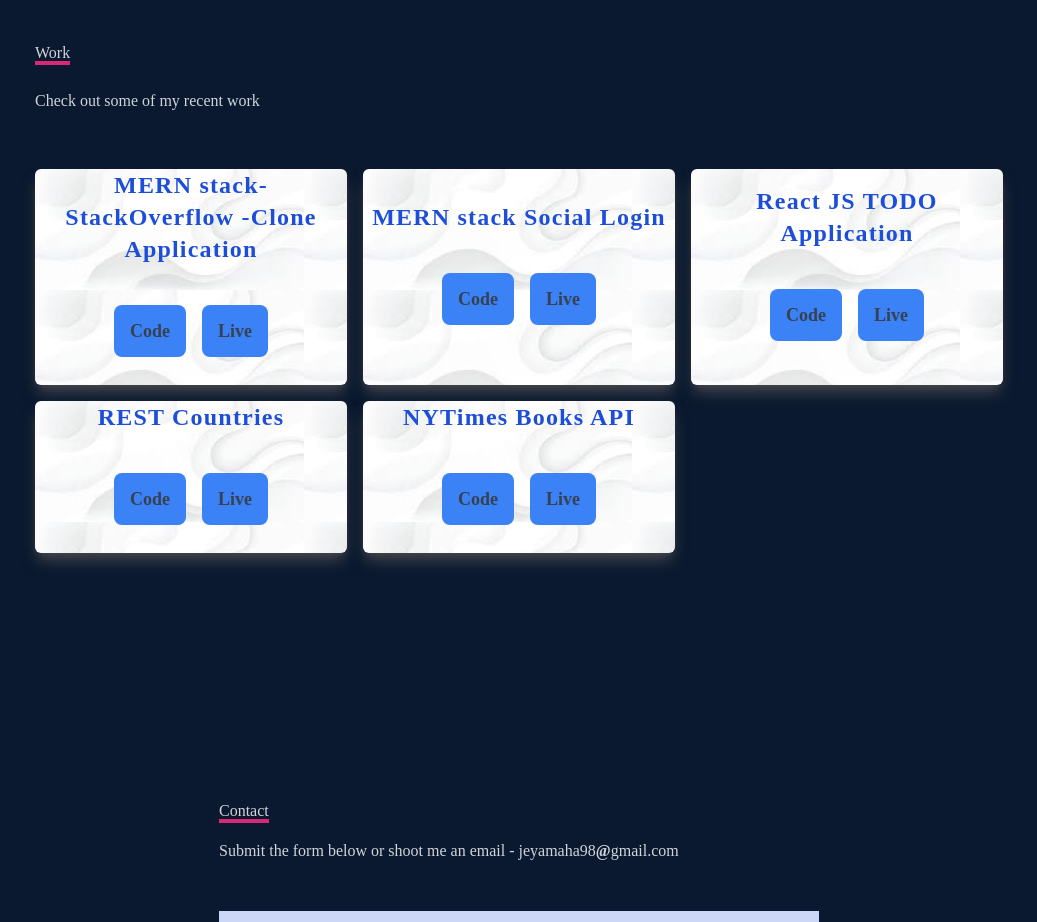
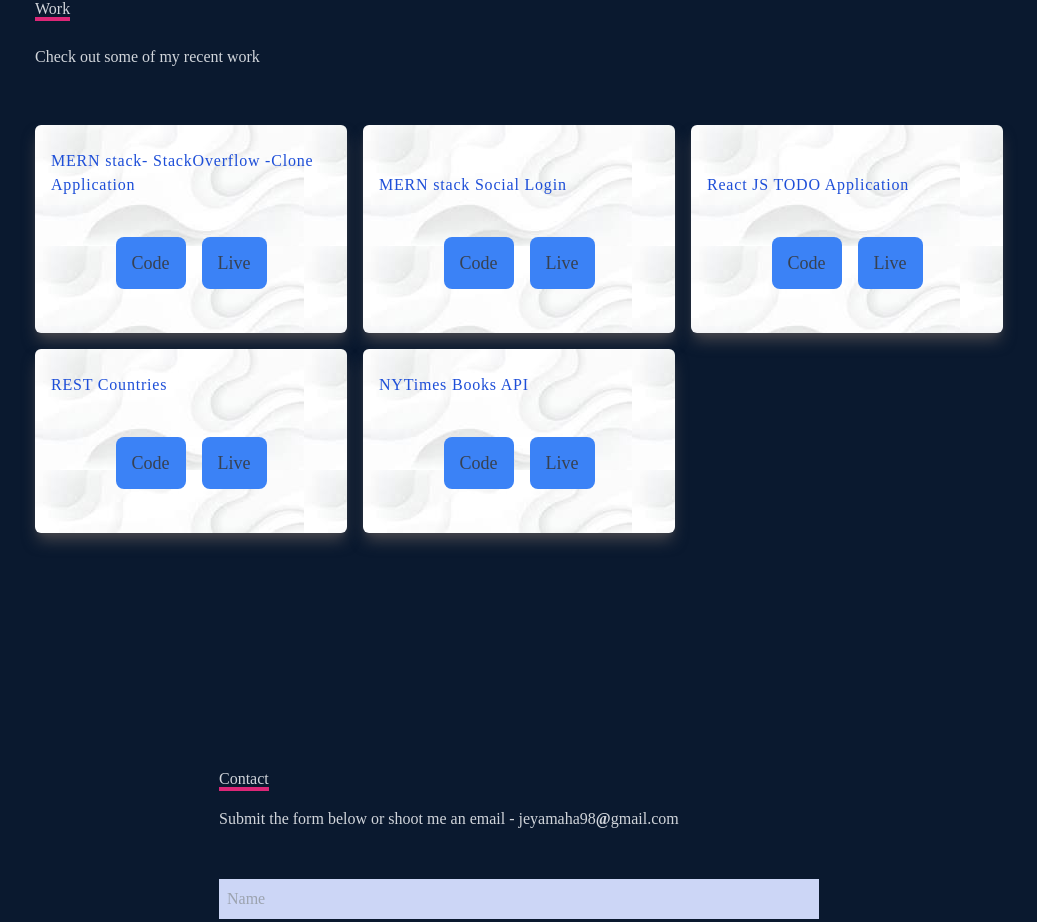
Before and after one commit to MaharaniJ/simple-portfolio, a React (Create React App) app: page / in a window 1280 px wide. Shown: the part 2535-3457 px from the top of the page, without its empty margins (121-1158 px from the left). Built offline with nearby package versions, Linux system fonts and the light colour scheme.

Commit message:
work-card-resize

```diff
--- a/src/App.js
+++ b/src/App.js
@@ -7,7 +7,7 @@
 import Contact from "./components/Contact.jsx";
 function App() {
   return (
-    <div>
+    <div className="grid gap-0">
       <Navbar />
       <Home />
       <About />
--- a/src/components/Work.jsx
+++ b/src/components/Work.jsx
@@ -1,43 +1,50 @@
 import React from "react";
 import { data } from "../data/data";
+
+
+
 
 const Work = () => {
   // projects file
   const project = data;
   //setProject(data);
 
+  // ... (other code)
+
   return (
-    <div name="work" className="w-full md:h-screen text-gray-300  bg-[#0a192f]">
+    <div name="work" className="w-full md:h-screen text-gray-300 bg-[#0a192f]">
       <div className="max-w-[1000px] mx-auto p-4 flex flex-col justify-center w-full h-full">
         <div className="pb-8">
           <p className="inline border-b-4 text-gray-300 border-pink-600">
             Work
           </p>
           <p className="py-6"> Check out some of my recent work</p>
+          {/* ... (other code) */}
         </div>
 
         {/* container for projects */}
         <div className="grid sm:grid-cols-2 md:grid-cols-3 gap-4">
-          {/* Gird Item */}
+          {/* Grid Item */}
           {project.map((item, index) => (
             <div
               key={index}
               style={{ backgroundImage: `url(${item.image})` }}
-              className="shadow-lg shadow-[#46464c] group container rounded-md
-              flex justify-center text-center items-center  mx-auto content-div "
+              className="shadow-lg shadow-[#46464c] group container rounded-md flex flex-col justify-between mx-auto content-div card-container  hover:scale-90 duration-500"
             >
-              {/* Hover effect for images */}
+              {/* Image */}
+              <div className="card-image"></div>
 
-              <div className=" hover:scale-90  duration-500 ">
-                <span className="text-2xl mt-2 font-bold overflow-hidden text-blue-700 tracking-wider">
+              {/* Project Details */}
+              <div className="card-details flex flex-col justify-between p-4">
+                <span className="mt-2 overflow-hidden text-blue-700 tracking-wider">
                   {item.name}
                 </span>
-                <div className="pt-8 text-center mb-5 ">
+                <div className="pt-8 text-center mb-5">
                   {/* eslint-disable-next-line */}
                   <a href={item.github} target="_blank">
                     <button
                       className="text-center rounded-lg px-4 py-3 m-2
-                       bg-blue-500 text-gray-700 font-bold text-lg"
+                       bg-blue-500 text-gray-700 text-lg"
                     >
                       Code
                     </button>
@@ -46,11 +53,12 @@
                   <a href={item.live} target="_blank">
                     <button
                       className="text-center rounded-lg px-4 py-3 m-2
-                       bg-blue-500 text-gray-700 font-bold text-lg"
+                       bg-blue-500 text-gray-700 text-lg"
                     >
                       Live
                     </button>
                   </a>
+                  {/* ... (buttons and links) */}
                 </div>
               </div>
             </div>
```
Also changed, not shown: src/notes.txt.
